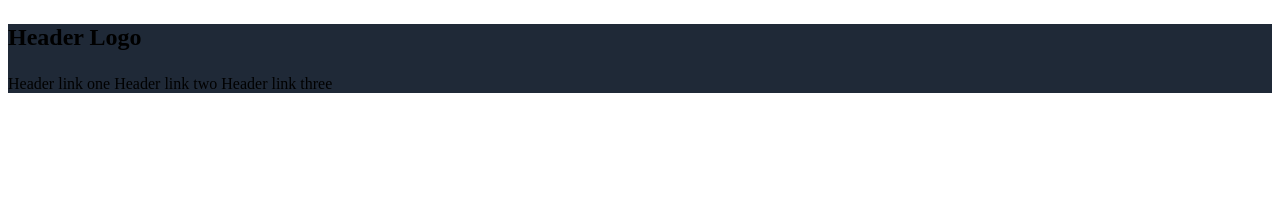
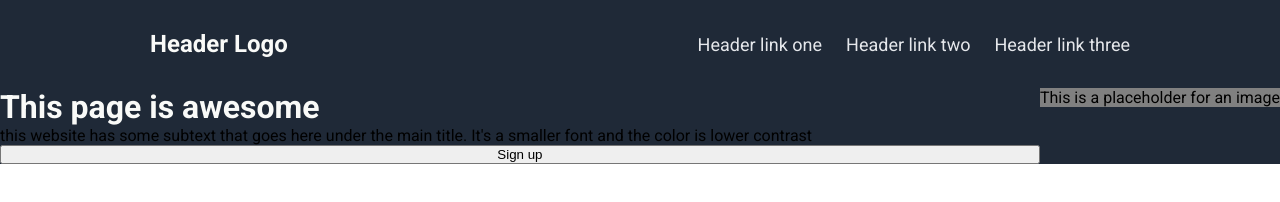
Before and after one commit to GabyAM/odin-landing-page, a plain HTML site: page index.html in a window 1280 px wide. Drawn offline with Linux system fonts and the light colour scheme.

Commit message:
styles header and adds hero
adds a styled header and adds the html for the hero, that still needs to be styled

```diff
--- a/index.html
+++ b/index.html
@@ -8,11 +8,23 @@
 </head>
 <body>
     <header>
-        <h3 class="logo-text">Header Logo</h3>
-        <a>Header link one</a>
-        <a>Header link two</a>
-        <a>Header link three</a>
+        <div>
+            <h3 class="header-logo-text">Header Logo</h3>
+            <a class="header-text-link">Header link one</a>
+            <a class="header-text-link">Header link two</a>
+            <a class="header-text-link">Header link three</a>
+        </div>
     </header>
+    <div class="hero">
+        <div class="hero-information">
+            <h1 class="hero-main-text">This page is awesome</h1>
+            <p>this website has some subtext that goes here under the main title. It's a smaller font and the color is lower contrast</p>
+            <button>Sign up</button>
+        </div>
+        <div>
+            <div class="hero-image-placeholder">This is a placeholder for an image</div>
+        </div>
+    </div>
 
 </body>
 </html>
--- a/styles.css
+++ b/styles.css
@@ -1,10 +1,56 @@
-.logo-text {
+@import url('https://fonts.googleapis.com/css2?family=Roboto:ital,wght@0,400;0,700;0,900;1,300&family=Rubik:wght@300;400;500;800&display=swap');
+
+body {
+    font-family: 'Roboto', sans-serif;
+}
+* {
+    margin: 0;
+    padding: 0;
+}
+
+.header-logo-text {
     font-size: 24px;
+    font-weight: bold;
+    margin-left: 0;
+    margin-right: auto;
 }
 
 header, .hero {
     background-color: #1F2937;
 }
-.main-text, secondary-text {
+.hero-main-text, .header-logo-text{
     color: #F9FAF8;
 }
+
+.hero-secondary-text, .header-text-link {
+    color: #e5e7eb;
+    font-size: 18px;
+}
+
+header {
+    padding: 30px 120px;
+}
+
+header > div{
+    display: flex;
+    justify-content: flex-end;
+    align-items: center;
+    margin-left: 30px;
+    margin-right:30px;
+    gap: 24px;
+}
+
+.hero {
+    display: flex;
+}
+
+.hero-information {
+    display: flex;
+    flex-direction: column;
+    flex: 1;
+}
+
+.hero-image-placeholder {
+    background-color: grey;
+    flex: 1;
+}
```
